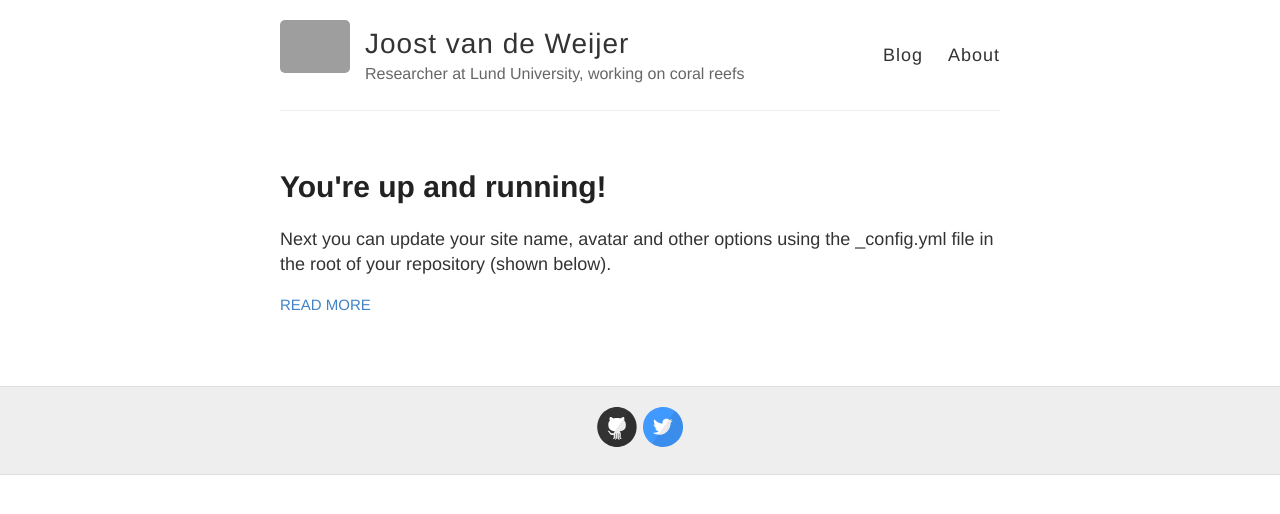
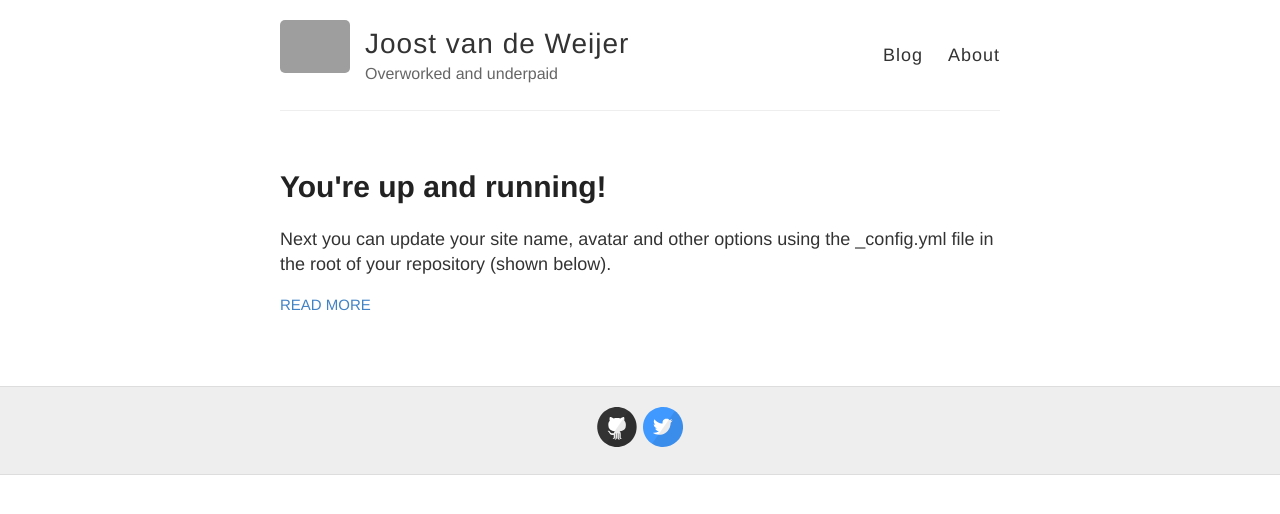
Before and after one commit to vdweijer/vdweijer.github.io, a Jekyll site: the page built from index.html, in a window 1280 px wide. Shown: the top 514 px of the page. Built offline with Jekyll 4.4.1, drawn with Linux system fonts in a browser that asks for light colours; grey boxes are pictures that could not be loaded.

Commit message:
updated more relaisitc description of my work

```diff
--- a/_config.yml
+++ b/_config.yml
@@ -6,7 +6,7 @@
 name: Joost van de Weijer
 
 # Short bio or description (displayed in the header)
-description: Researcher at Lund University, working on coral reefs
+description: Overworked and underpaid
 
 # URL of your avatar or profile pic (you could use your GitHub profile pic)
 avatar: https://raw.githubusercontent.com/barryclark/jekyll-now/master/images/jekyll-logo.png
--- /dev/null
+++ b/tmp.txt
@@ -0,0 +1 @@
+lksdjf
```
